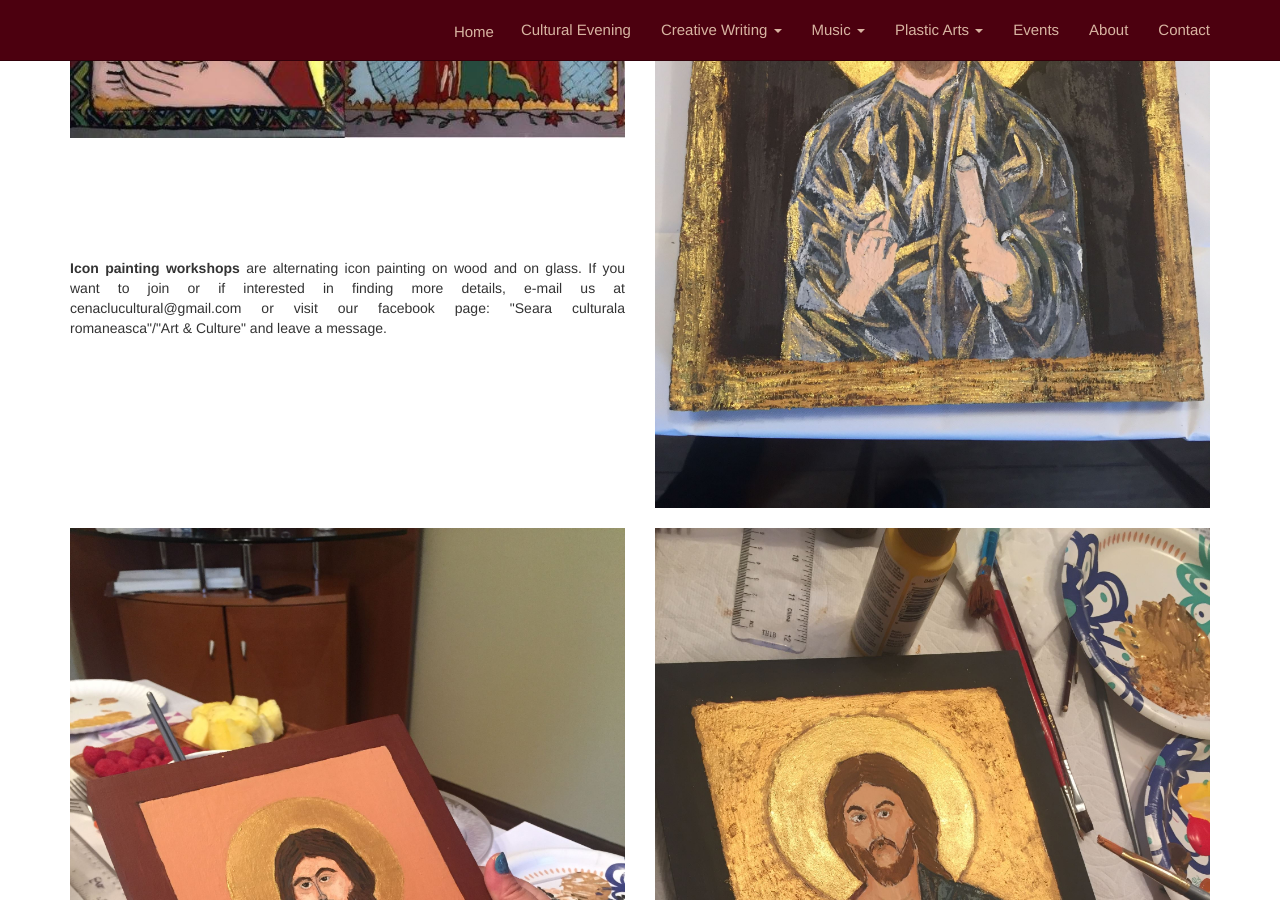
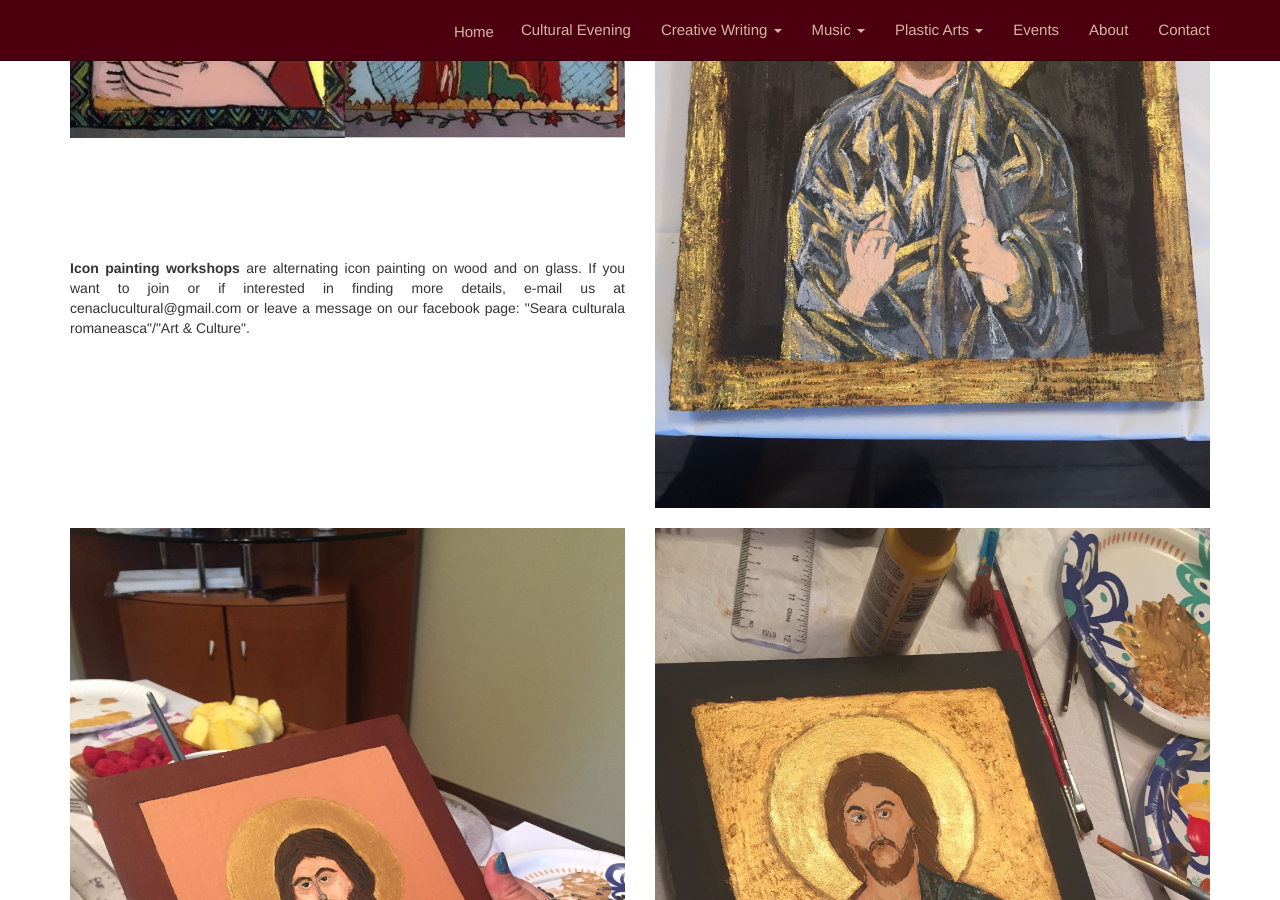
Before and after one commit to adrianth/culteve, a Jekyll site: the page built from en/plastic-arts/icon-painting.html, in a window 1280 px wide and 900 px high, scrolled down 366 px. Built offline with Jekyll 4.4.1, drawn with Linux system fonts in a browser that asks for light colours.

Commit message:
fixiconpainting

```diff
--- a/en/plastic-arts/icon-painting.html
+++ b/en/plastic-arts/icon-painting.html
@@ -24,7 +24,7 @@ title: Icon painting
                         <br>
                         <br>
                         <br>
-                            <strong>Icon painting workshops</strong> are alternating icon painting on wood and on glass. If you want to join or if interested in finding more details, e-mail us at cenaclucultural@gmail.com or visit our facebook page: "Seara culturala romaneasca"/"Art & Culture" and leave a message.
+                            <strong>Icon painting workshops</strong> are alternating icon painting on wood and on glass. If you want to join or if interested in finding more details, e-mail us at cenaclucultural@gmail.com or leave a message on our facebook page: "Seara culturala romaneasca"/"Art & Culture".
                     </p>
 
                     </div>
```
